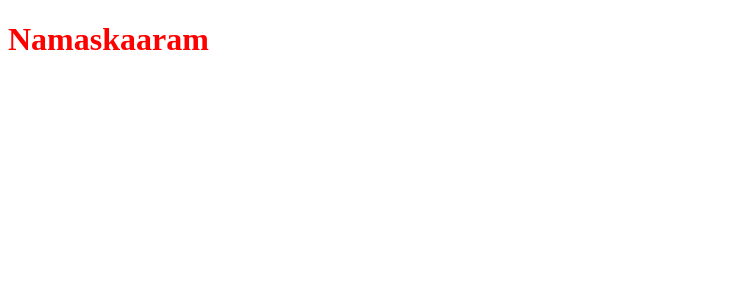
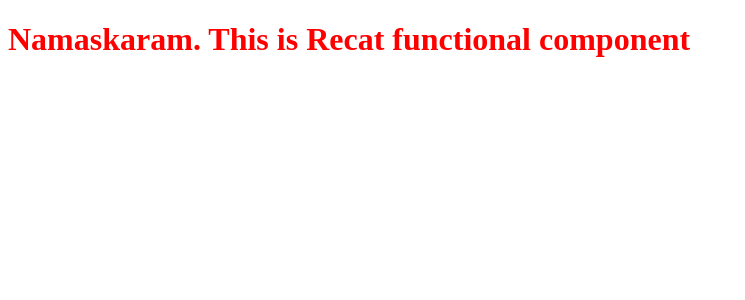
Before and after one commit to harishekharajayakumarl/Foodie, a React (Vite) app: page / in a window 1280 px wide. Shown: the top 300 px of the page, without its empty margins (0-745 px from the left). Built offline with nearby package versions, Linux system fonts and the light colour scheme.

Commit message:
React componenet+element

```diff
--- a/App.js
+++ b/App.js
@@ -1,11 +1,15 @@
 import React from "react";
 import ReactDOM from "react-dom";
 
+// React element
 const heading = (
     <h1 className="head" tabIndex="5">
         Namaskaaram
     </h1>
 );
-
+// React functiinal component
+const HeadingComponent = () =>{
+    return <h1 className="heading">Namaskaram. This is Recat functional component</h1>;
+}
 const root = ReactDOM.createRoot(document.getElementById("root"));
-root.render(heading);
+root.render(<HeadingComponent />);
```
